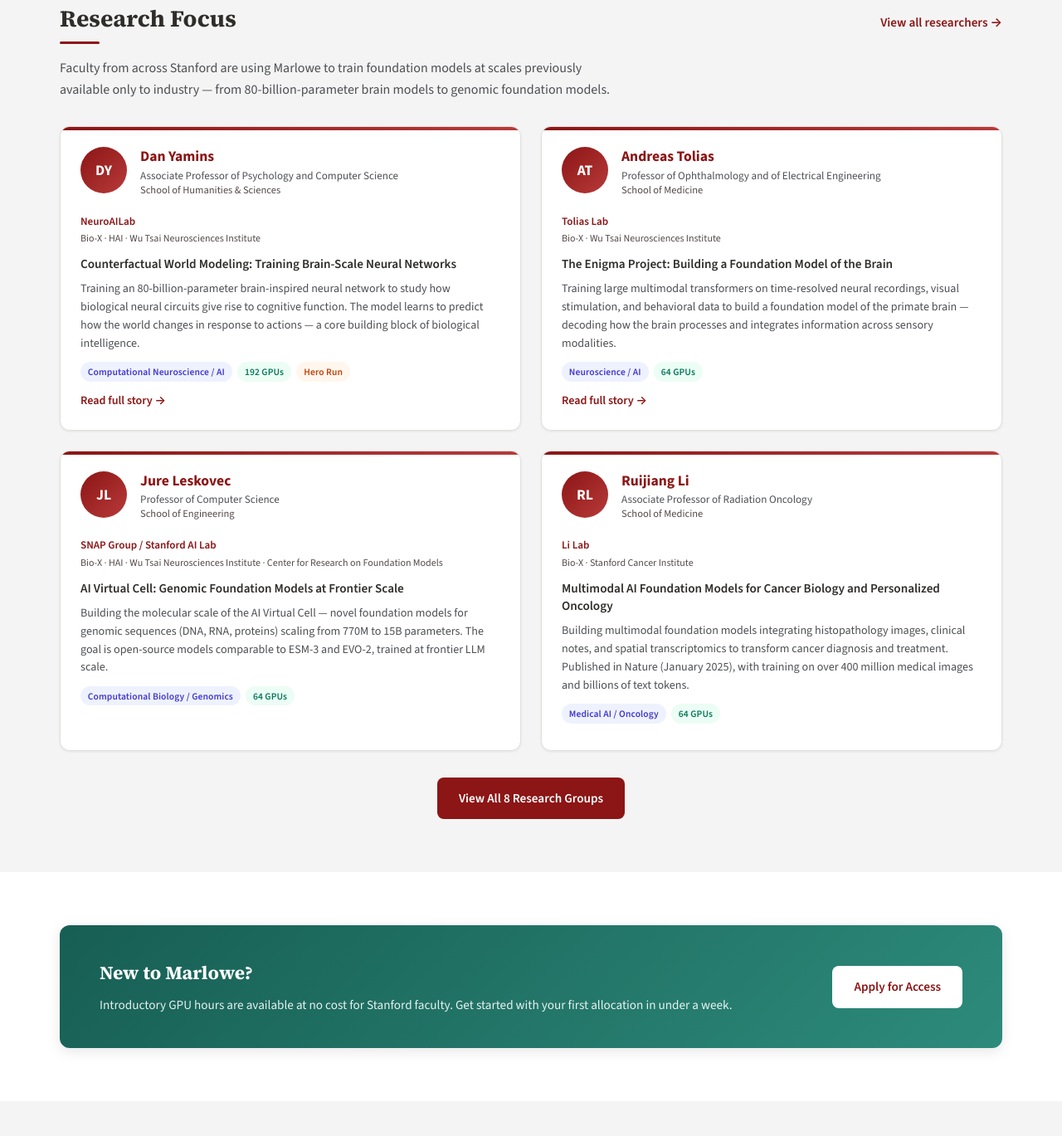
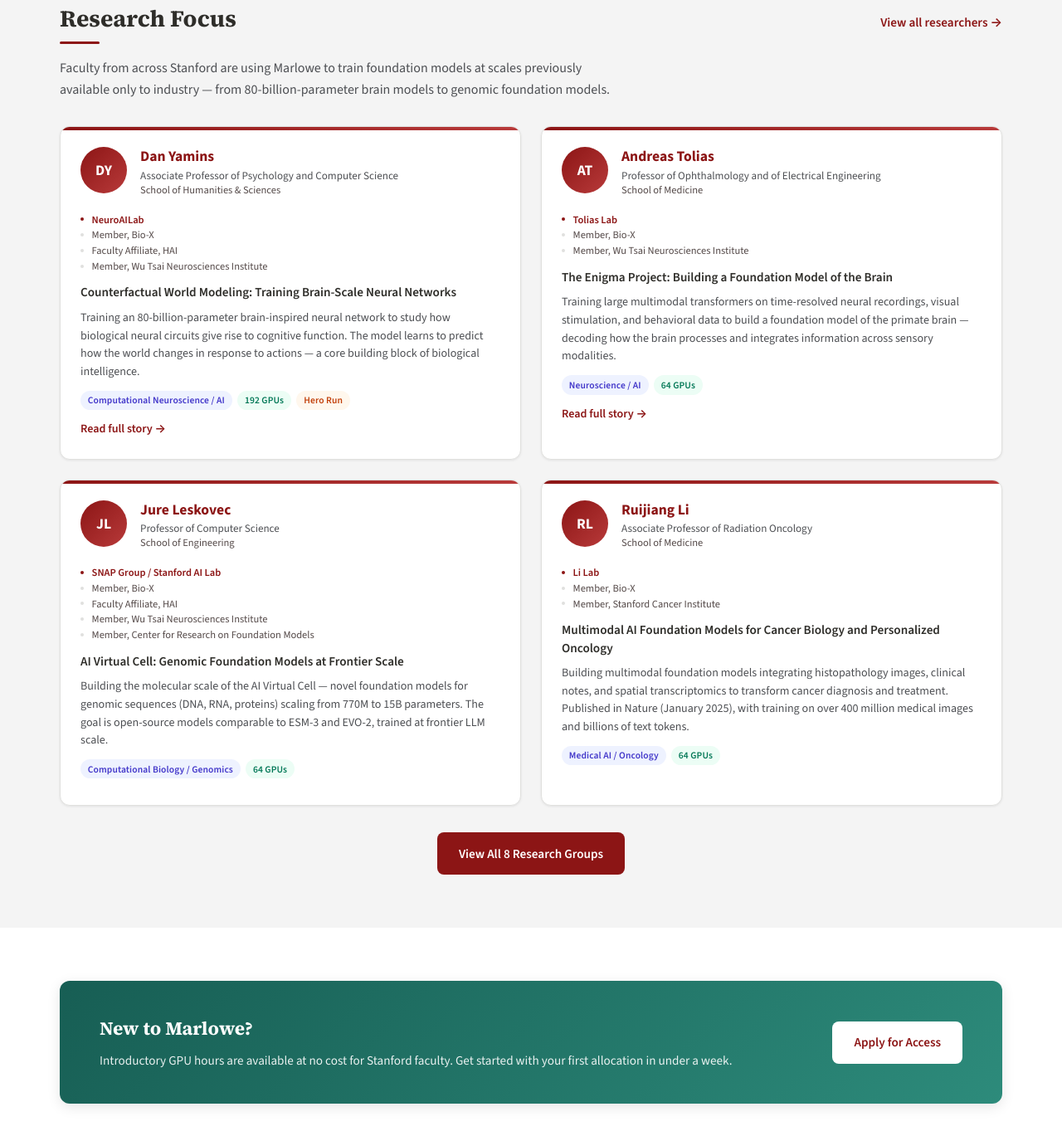
Before and after one commit to ckapfer22/marlowe-site-test1, a Jekyll site: the page built from index.html, in a window 1280 px wide and 1400 px high, scrolled down 1719 px. Shown: the top 1369 px of the window at 83% size. Built offline with Jekyll 4.4.1, drawn with Linux system fonts in a browser that asks for light colours.

Commit message:
Show affiliations as Stanford Profiles-style list on cards and articles
Cards now show stacked list: lab name (cardinal, bold) then each
affiliation with role prefix (e.g., "Member, Bio-X", "Senior Fellow, HAI").
Matches format from profiles.stanford.edu.

Co-Authored-By: Claude Opus 4.6 <noreply@anthropic.com>

```diff
--- a/_data/researchers.yml
+++ b/_data/researchers.yml
@@ -4,9 +4,9 @@
   school: School of Humanities & Sciences
   lab: NeuroAILab
   affiliations:
-    - Bio-X
-    - HAI
-    - Wu Tsai Neurosciences Institute
+    - Member, Bio-X
+    - Faculty Affiliate, HAI
+    - Member, Wu Tsai Neurosciences Institute
   project_title: "Counterfactual World Modeling: Training Brain-Scale Neural Networks"
   summary: >
     Training an 80-billion-parameter brain-inspired neural network to study how
@@ -28,8 +28,8 @@
   school: School of Medicine
   lab: Tolias Lab
   affiliations:
-    - Bio-X
-    - Wu Tsai Neurosciences Institute
+    - Member, Bio-X
+    - Member, Wu Tsai Neurosciences Institute
   project_title: "The Enigma Project: Building a Foundation Model of the Brain"
   summary: >
     Training large multimodal transformers on time-resolved neural recordings,
@@ -51,10 +51,10 @@
   school: School of Engineering
   lab: SNAP Group / Stanford AI Lab
   affiliations:
-    - Bio-X
-    - HAI
-    - Wu Tsai Neurosciences Institute
-    - Center for Research on Foundation Models
+    - Member, Bio-X
+    - Faculty Affiliate, HAI
+    - Member, Wu Tsai Neurosciences Institute
+    - Member, Center for Research on Foundation Models
   project_title: "AI Virtual Cell: Genomic Foundation Models at Frontier Scale"
   summary: >
     Building the molecular scale of the AI Virtual Cell — novel foundation models
@@ -75,8 +75,8 @@
   school: School of Medicine
   lab: Li Lab
   affiliations:
-    - Bio-X
-    - Stanford Cancer Institute
+    - Member, Bio-X
+    - Member, Stanford Cancer Institute
   project_title: "Multimodal AI Foundation Models for Cancer Biology and Personalized Oncology"
   summary: >
     Building multimodal foundation models integrating histopathology images, clinical
@@ -97,8 +97,8 @@
   school: School of Medicine
   lab: AIMI Center (Director)
   affiliations:
-    - HAI (Senior Fellow)
-    - Bio-X
+    - Senior Fellow, HAI
+    - Member, Bio-X
   project_title: "AI for Radiology: Large-Scale Medical Imaging Models"
   summary: >
     Developing AI systems that interpret medical images and clinical text to improve
@@ -119,9 +119,9 @@
   school: School of Engineering
   lab: Stanford Computational Imaging Lab
   affiliations:
-    - Bio-X
-    - Wu Tsai Neurosciences Institute
-    - Wu Tsai Human Performance Alliance
+    - Member, Bio-X
+    - Member, Wu Tsai Neurosciences Institute
+    - Member, Wu Tsai Human Performance Alliance
   project_title: "Video World Models for Real-Time Scene Synthesis and Autonomous Driving"
   summary: >
     Building scalable video world models that generate photorealistic novel views of
@@ -142,10 +142,10 @@
   school: School of Engineering
   lab: Laboratory of Evolutionary Design
   affiliations:
-    - Bio-X
-    - HAI
-    - Sarafan ChEM-H
-    - Arc Institute
+    - Member, Bio-X
+    - Affiliate, HAI
+    - Faculty Fellow, Sarafan ChEM-H
+    - Innovation Investigator, Arc Institute
   project_title: "Learning the Language of Biology: Protein and DNA Language Models"
   summary: >
     Training language models on DNA and protein sequences at multi-node scale —
--- a/_includes/researcher-card.html
+++ b/_includes/researcher-card.html
@@ -17,12 +17,14 @@
         <p class="card-school">{{ researcher.school }}</p>
       </div>
     </div>
-    {% if researcher.lab %}
-      <p class="card-lab">{{ researcher.lab }}</p>
-    {% endif %}
-    {% if researcher.affiliations.size > 0 %}
-      <p class="card-affiliations">{{ researcher.affiliations | join: " &middot; " }}</p>
-    {% endif %}
+    <ul class="card-affiliations">
+      {% if researcher.lab %}
+        <li class="affil-lab">{{ researcher.lab }}</li>
+      {% endif %}
+      {% for affil in researcher.affiliations %}
+        <li>{{ affil }}</li>
+      {% endfor %}
+    </ul>
     <h4 class="card-project">{{ researcher.project_title }}</h4>
     <p class="card-summary">{{ researcher.summary }}</p>
     <div class="card-tags">
--- a/assets/css/site.css
+++ b/assets/css/site.css
@@ -512,17 +512,34 @@ img { max-width: 100%; height: auto; }
   margin: 0;
 }
 
-.card-lab {
-  font-size: 0.82rem;
+.card-affiliations {
+  list-style: none;
+  padding: 0;
+  margin: 0 0 0.75rem;
+  font-size: 0.78rem;
+  color: var(--stone);
+  line-height: 1.5;
+}
+.card-affiliations li {
+  padding-left: 0.85rem;
+  position: relative;
+}
+.card-affiliations li::before {
+  content: '';
+  position: absolute;
+  left: 0;
+  top: 0.55em;
+  width: 4px;
+  height: 4px;
+  border-radius: 50%;
+  background: var(--border);
+}
+.card-affiliations .affil-lab {
   font-weight: 600;
   color: var(--cardinal);
-  margin: 0 0 0.15rem;
 }
-.card-affiliations {
-  font-size: 0.75rem;
-  color: var(--stone);
-  margin: 0 0 0.75rem;
-  line-height: 1.4;
+.card-affiliations .affil-lab::before {
+  background: var(--cardinal);
 }
 
 .card-project {
--- a/research/tolias.md
+++ b/research/tolias.md
@@ -9,7 +9,7 @@ pi_name: Andreas Tolias
 <div class="article-meta">
 <strong>PI:</strong> Andreas Tolias, Professor of Ophthalmology and of Electrical Engineering<br>
 <strong>Lab:</strong> Tolias Lab<br>
-<strong>Affiliations:</strong> Bio-X · Wu Tsai Neurosciences Institute<br>
+<strong>Member,</strong> Bio-X · <strong>Member,</strong> Wu Tsai Neurosciences Institute<br>
 <strong>Marlowe Allocation:</strong> 8 nodes (64 H100 GPUs) | Cycle 5
 </div>
 
--- a/research/yamins.md
+++ b/research/yamins.md
@@ -9,7 +9,7 @@ pi_name: Dan Yamins
 <div class="article-meta">
 <strong>PI:</strong> Dan Yamins, Associate Professor of Psychology and Computer Science<br>
 <strong>Lab:</strong> NeuroAILab<br>
-<strong>Affiliations:</strong> Bio-X · HAI · Wu Tsai Neurosciences Institute<br>
+<strong>Member,</strong> Bio-X · <strong>Faculty Affiliate,</strong> HAI · <strong>Member,</strong> Wu Tsai Neurosciences Institute<br>
 <strong>Marlowe Allocation:</strong> 24 nodes (192 H100 GPUs) | Hero run: February 7, 2026
 </div>
 
```
